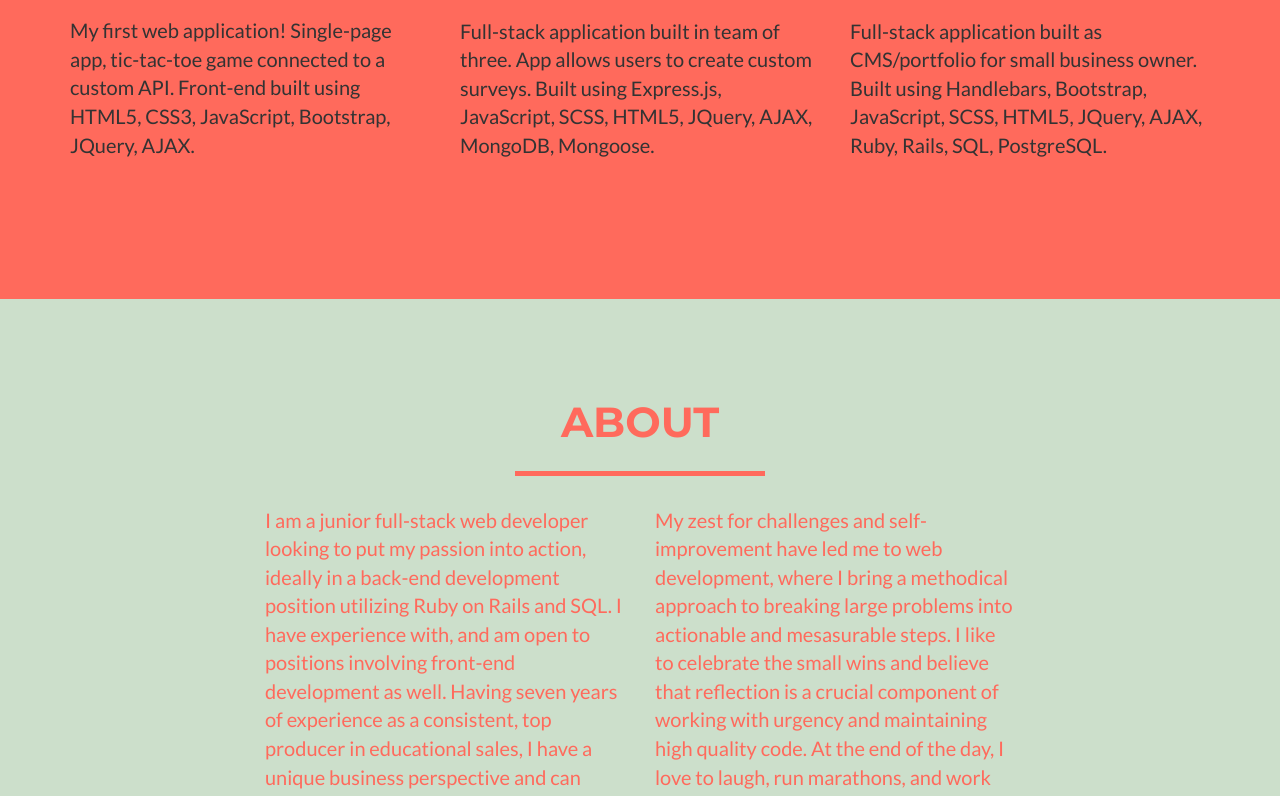
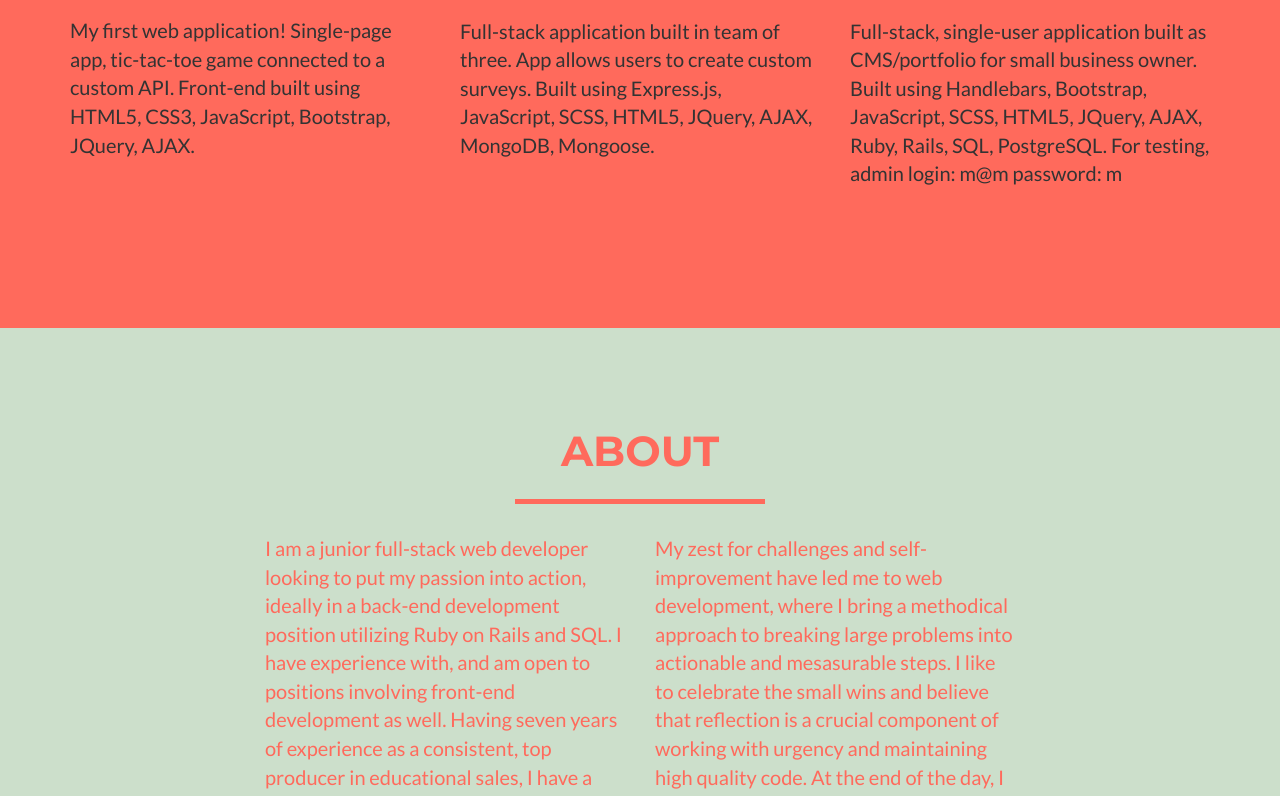
Before and after one commit to jdaly04/portfolio, a website: page index.html in a window 1280 px wide. Shown: the part 1515-2311 px from the top of the page. Drawn offline with nearby package versions, Linux system fonts and the light colour scheme.

Commit message:
Adds login for testing website.
Added the admin login for testing the site.

```diff
--- a/index.html
+++ b/index.html
@@ -150,7 +150,7 @@
                         <img src="img/portfolio/capstone.png" class="img-responsive" alt="">
                     </a>
                     <br>
-                    <p>Full-stack application built as CMS/portfolio for small business owner. Built using Handlebars, Bootstrap, JavaScript, SCSS, HTML5, JQuery, AJAX, Ruby, Rails, SQL, PostgreSQL.</p>
+                    <p>Full-stack, single-user application built as CMS/portfolio for small business owner. Built using Handlebars, Bootstrap, JavaScript, SCSS, HTML5, JQuery, AJAX, Ruby, Rails, SQL, PostgreSQL. For testing, admin login: m@m password: m </p>
                 </div>
             </div>
         </div>
```
